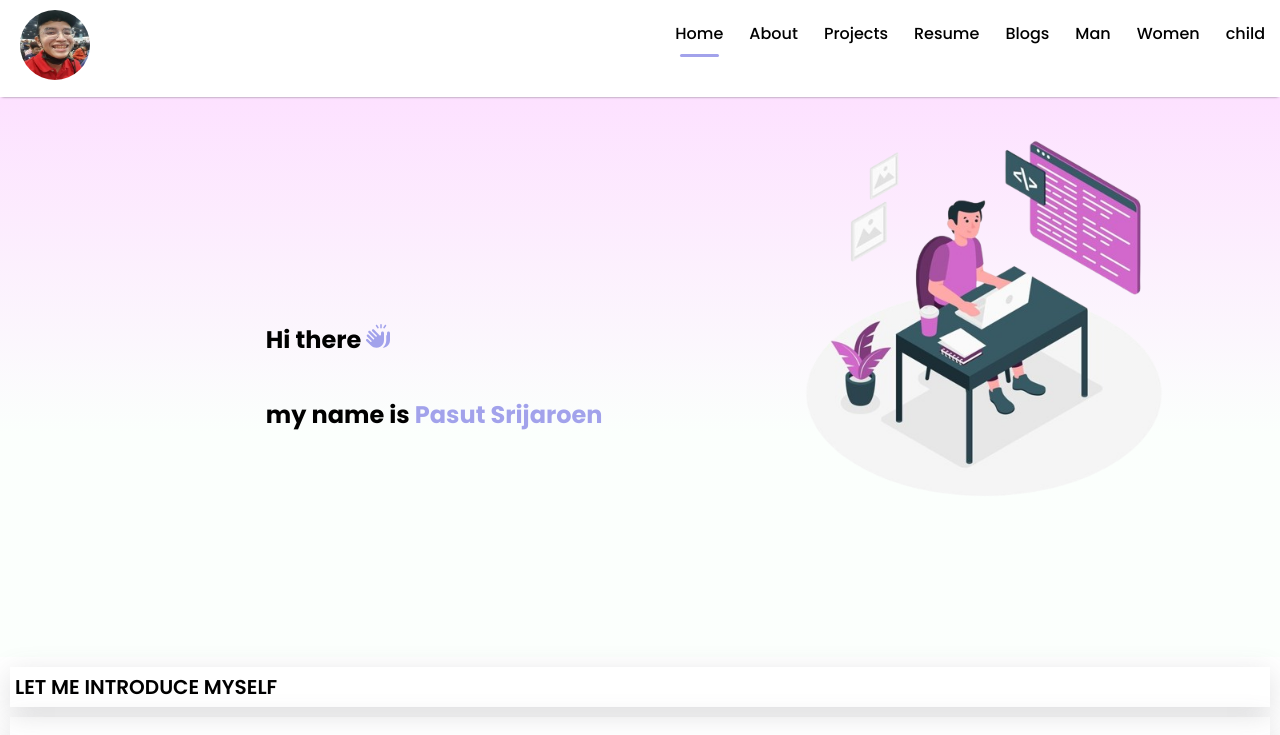
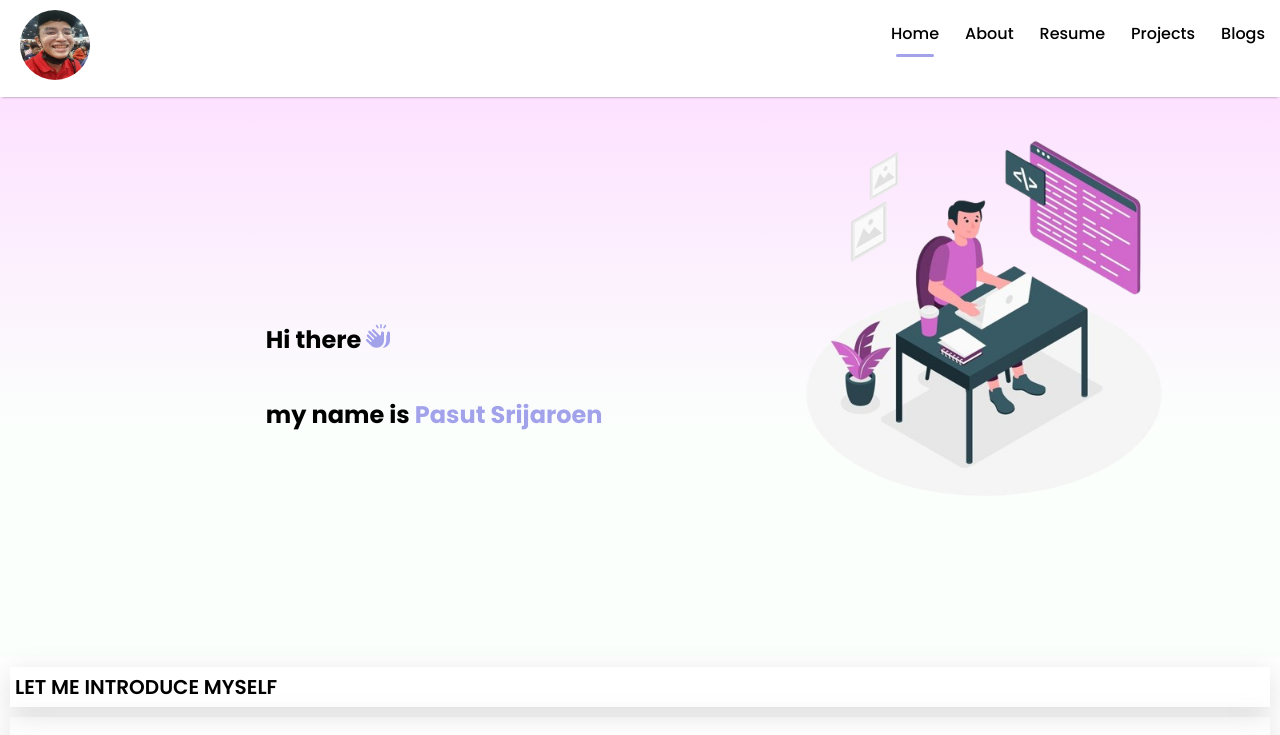
Before and after one commit to 5935512009/resume_Bay, a React (Create React App) app: page / in a window 1280 px wide. Shown: the top 735 px of the page. Built offline with nearby package versions, Linux system fonts and the light colour scheme.

Commit message:
update:{Navbar}

```diff
--- a/src/components/navbar/Navbar.jsx
+++ b/src/components/navbar/Navbar.jsx
@@ -14,12 +14,12 @@ const Navbar = () => {
           <ul className="nav-list">
             <li onClick={()=>{setManu("Home")}} ><Link to="./Home">Home{manu==="Home"?<hr/>:<></>}</Link></li>
             <li onClick={()=>{setManu("About")}}><Link to="./About">About{manu==="About"?<hr/>:<></>}</Link></li>
+            <li onClick={()=>{setManu("Resume")}}><Link to='./Resume'>Resume{manu==="Resume"?<hr/>:<></>}</Link></li>
             <li onClick={()=>{setManu("Projects")}}><Link to="./Projects">Projects{manu==="Projects"?<hr/>:<></>}</Link></li>
-            <li onClick={()=>{setManu("Resume")}}><Link to='./Resume'>Resume{manu==="Resume"?<hr/>:<></>}</Link></li>
             <li onClick={()=>{setManu("Blogs")}}><Link to='./Blogs'>Blogs{manu==="Blogs"?<hr/>:<></>}</Link></li>
-            <li onClick={()=>{setManu("Man")}}><Link to='./man'>Man{manu==="Man"?<hr/>:<></>}</Link></li>
+            {/* <li onClick={()=>{setManu("Man")}}><Link to='./man'>Man{manu==="Man"?<hr/>:<></>}</Link></li>
             <li onClick={()=>{setManu("Women")}}><Link to='./women'>Women{manu==="Women"?<hr/>:<></>}</Link></li>
-            <li onClick={()=>{setManu("Child")}}><Link to='./child'>child{manu==="Child"?<hr/>:<></>}</Link></li>
+            <li onClick={()=>{setManu("Child")}}><Link to='./child'>child{manu==="Child"?<hr/>:<></>}</Link></li> */}
 
           </ul>
         </div>
```
